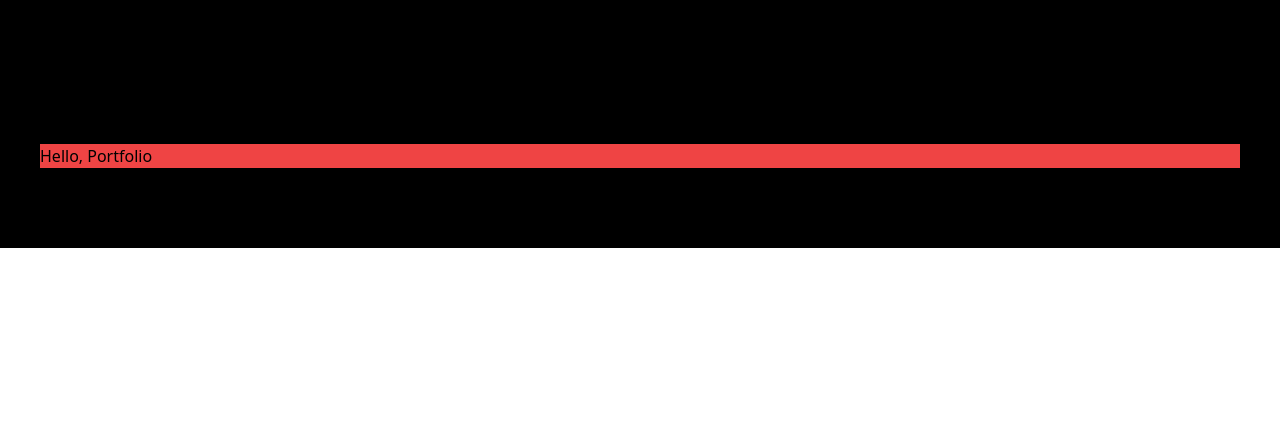
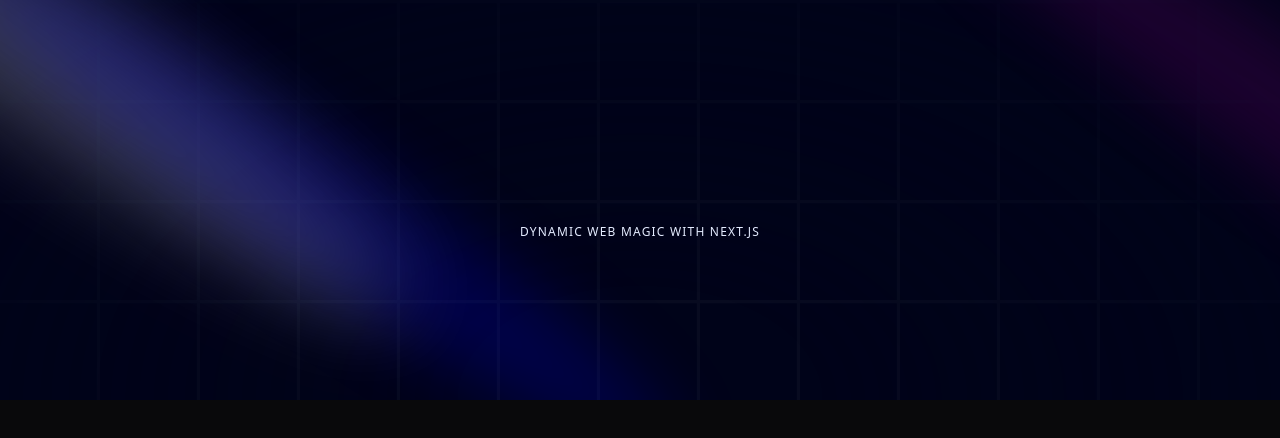
Before and after one commit to chatinunk97/chatinun-portfolio, a Next.js app: page / in a window 1280 px wide. Shown: the top 438 px of the page. Built offline with nearby package versions, Linux system fonts and the light colour scheme.

Commit message:
add spotlight fix hydration error

```diff
--- a/app/globals.css
+++ b/app/globals.css
@@ -1,3 +1,89 @@
 @tailwind base;
 @tailwind components;
 @tailwind utilities;
+
+@layer base {
+  :root {
+    --background: 0 0% 100%;
+    --foreground: 240 10% 3.9%;
+
+    --card: 0 0% 100%;
+    --card-foreground: 240 10% 3.9%;
+
+    --popover: 0 0% 100%;
+    --popover-foreground: 240 10% 3.9%;
+
+    --primary: 240 5.9% 10%;
+    --primary-foreground: 0 0% 98%;
+
+    --secondary: 240 4.8% 95.9%;
+    --secondary-foreground: 240 5.9% 10%;
+
+    --muted: 240 4.8% 95.9%;
+    --muted-foreground: 240 3.8% 46.1%;
+
+    --accent: 240 4.8% 95.9%;
+    --accent-foreground: 240 5.9% 10%;
+
+    --destructive: 0 84.2% 60.2%;
+    --destructive-foreground: 0 0% 98%;
+
+    --border: 240 5.9% 90%;
+    --input: 240 5.9% 90%;
+    --ring: 240 10% 3.9%;
+
+    --radius: 0.5rem;
+  }
+
+  .dark {
+    --background: 240 10% 3.9%;
+    --foreground: 0 0% 98%;
+
+    --card: 240 10% 3.9%;
+    --card-foreground: 0 0% 98%;
+
+    --popover: 240 10% 3.9%;
+    --popover-foreground: 0 0% 98%;
+
+    --primary: 0 0% 98%;
+    --primary-foreground: 240 5.9% 10%;
+
+    --secondary: 240 3.7% 15.9%;
+    --secondary-foreground: 0 0% 98%;
+
+    --muted: 240 3.7% 15.9%;
+    --muted-foreground: 240 5% 64.9%;
+
+    --accent: 240 3.7% 15.9%;
+    --accent-foreground: 0 0% 98%;
+
+    --destructive: 0 62.8% 30.6%;
+    --destructive-foreground: 0 0% 98%;
+
+    --border: 240 3.7% 15.9%;
+    --input: 240 3.7% 15.9%;
+    --ring: 240 4.9% 83.9%;
+  }
+}
+
+@layer base {
+  * {
+    @apply border-border !scroll-smooth;
+  }
+  body {
+    @apply bg-background text-foreground;
+  }
+  button {
+    @apply active:outline-none;
+  }
+}
+
+@layer utilities {
+  .heading {
+    @apply font-bold text-4xl md:text-5xl text-center;
+  }
+
+  .black-gradient {
+    background: linear-gradient(90deg, #161a31 0%, #06091f 100%);
+  }
+}
--- a/app/layout.tsx
+++ b/app/layout.tsx
@@ -1,6 +1,7 @@
 import type { Metadata } from "next";
 import { Geist, Geist_Mono } from "next/font/google";
 import "./globals.css";
+import { ThemeProvider } from "next-themes";
 
 const geistSans = Geist({
   variable: "--font-geist-sans",
@@ -23,11 +24,18 @@
   children: React.ReactNode;
 }>) {
   return (
-    <html lang="en">
+    <html lang="en" suppressHydrationWarning>
       <body
         className={`${geistSans.variable} ${geistMono.variable} antialiased`}
       >
-        {children}
+        <ThemeProvider
+          attribute="class"
+          defaultTheme="dark"
+          enableSystem
+          disableTransitionOnChange
+        >
+          {children}
+        </ThemeProvider>
       </body>
     </html>
   );
--- a/app/page.tsx
+++ b/app/page.tsx
@@ -5,11 +5,11 @@
   return (
     // This is the whole web
     <main
-      className="relative bg-black flex
+      className="relative bg-black-100 flex
     justify-center items-center flex-col overflow-hidden mx-auto sm:px-10 px-5"
     >
       {/* This is the actual body of the web */}
-      <div className="max-w-7xl w-full bg-black">
+      <div className="max-w-7xl w-full">
         <Hero />
       </div>
     </main>
--- a/components/Hero.tsx
+++ b/components/Hero.tsx
@@ -1,9 +1,30 @@
 import React from "react";
+import { Spotlight } from "./ui/spotlight";
 
 const Hero = () => {
   return (
     <div className="pb-20 pt-36">
-      <h1 className="bg-red-500">Hello, Portfolio</h1>
+      <div>
+        <Spotlight
+          className="top-40 -left-10 md:-lef5-32 md:-top-20 h-screen"
+          fill="white"
+        />
+        <Spotlight
+          className="top-10 left-full h-[80vh] w-[50vw]"
+          fill="purple"
+        />
+        <Spotlight className="top-38 left-80  h-[80vh] w-[50vw]" fill="blue" />
+      </div>
+      <div className="h-screen w-full dark:bg-black-100 bg-white  dark:bg-grid-white/[0.03] bg-grid-black/[0.2]  flex items-center justify-center absolute top-0 left-0">
+        <div className="absolute pointer-events-none inset-0 flex items-center justify-center dark:bg-black-100 bg-white [mask-image:radial-gradient(ellipse_at_center,transparent_20%,black)]" />
+      </div>
+      <div className="flex justify-center relative my-20 z-10">
+        <div className="max-w-[89vw] md:max-w-2xl lg:max-w-[60w] flex flex-col items-center justify-center">
+          <h2 className="uppercase tracking-widest text-xs text-center text-blue-100 max-w-80">
+            Dynamic Web Magic with Next.js
+          </h2>
+        </div>
+      </div>
     </div>
   );
 };
--- /dev/null
+++ b/components/theme-provider.tsx
@@ -0,0 +1,11 @@
+"use client";
+
+import * as React from "react";
+import { ThemeProvider as NextThemesProvider } from "next-themes";
+
+export function ThemeProvider({
+  children,
+  ...props
+}: React.ComponentProps<typeof NextThemesProvider>) {
+  return <NextThemesProvider {...props}>{children}</NextThemesProvider>;
+}
--- a/package.json
+++ b/package.json
@@ -12,8 +12,10 @@
     "class-variance-authority": "^0.7.1",
     "clsx": "^2.1.1",
     "lucide-react": "^0.475.0",
+    "mini-svg-data-uri": "^1.4.4",
     "motion": "^12.4.7",
     "next": "15.1.7",
+    "next-themes": "^0.4.4",
     "react": "^19.0.0",
     "react-dom": "^19.0.0",
     "tailwind-merge": "^3.0.1",
--- a/tailwind.config.ts
+++ b/tailwind.config.ts
@@ -1,25 +1,193 @@
 import type { Config } from "tailwindcss";
+
+const svgToDataUri = require("mini-svg-data-uri");
+
+const colors = require("tailwindcss/colors");
 const {
   default: flattenColorPalette,
 } = require("tailwindcss/lib/util/flattenColorPalette");
-export default {
+
+const config = {
+  darkMode: ["class"],
   content: [
-    "./pages/**/*.{js,ts,jsx,tsx,mdx}",
-    "./components/**/*.{js,ts,jsx,tsx,mdx}",
-    "./app/**/*.{js,ts,jsx,tsx,mdx}",
+    "./pages/**/*.{ts,tsx}",
+    "./components/**/*.{ts,tsx}",
+    "./app/**/*.{ts,tsx}",
+    "./src/**/*.{ts,tsx}",
+    "./data/**/*.{ts,tsx}",
   ],
-  darkMode: "class",
+  prefix: "",
   theme: {
+    container: {
+      center: true,
+      padding: "2rem",
+      screens: {
+        "2xl": "1400px",
+      },
+    },
     extend: {
       colors: {
         black: {
           DEFAULT: "#000",
           100: "#000319",
+          200: "rgba(17, 25, 40, 0.75)",
+          300: "rgba(255, 255, 255, 0.125)",
         },
+        white: {
+          DEFAULT: "#FFF",
+          100: "#BEC1DD",
+          200: "#C1C2D3",
+        },
+        blue: {
+          "100": "#E4ECFF",
+        },
+        purple: "#CBACF9",
+        border: "hsl(var(--border))",
+        input: "hsl(var(--input))",
+        ring: "hsl(var(--ring))",
+        background: "hsl(var(--background))",
+        foreground: "hsl(var(--foreground))",
+        primary: {
+          DEFAULT: "hsl(var(--primary))",
+          foreground: "hsl(var(--primary-foreground))",
+        },
+        secondary: {
+          DEFAULT: "hsl(var(--secondary))",
+          foreground: "hsl(var(--secondary-foreground))",
+        },
+        destructive: {
+          DEFAULT: "hsl(var(--destructive))",
+          foreground: "hsl(var(--destructive-foreground))",
+        },
+        muted: {
+          DEFAULT: "hsl(var(--muted))",
+          foreground: "hsl(var(--muted-foreground))",
+        },
+        accent: {
+          DEFAULT: "hsl(var(--accent))",
+          foreground: "hsl(var(--accent-foreground))",
+        },
+        popover: {
+          DEFAULT: "hsl(var(--popover))",
+          foreground: "hsl(var(--popover-foreground))",
+        },
+        card: {
+          DEFAULT: "hsl(var(--card))",
+          foreground: "hsl(var(--card-foreground))",
+        },
+      },
+      borderRadius: {
+        lg: "var(--radius)",
+        md: "calc(var(--radius) - 2px)",
+        sm: "calc(var(--radius) - 4px)",
+      },
+      keyframes: {
+        "accordion-down": {
+          from: { height: "0" },
+          to: { height: "var(--radix-accordion-content-height)" },
+        },
+        "accordion-up": {
+          from: { height: "var(--radix-accordion-content-height)" },
+          to: { height: "0" },
+        },
+        spotlight: {
+          "0%": {
+            opacity: "0",
+            transform: "translate(-72%, -62%) scale(0.5)",
+          },
+          "100%": {
+            opacity: "1",
+            transform: "translate(-50%,-40%) scale(1)",
+          },
+        },
+        shimmer: {
+          from: {
+            backgroundPosition: "0 0",
+          },
+          to: {
+            backgroundPosition: "-200% 0",
+          },
+        },
+        moveHorizontal: {
+          "0%": {
+            transform: "translateX(-50%) translateY(-10%)",
+          },
+          "50%": {
+            transform: "translateX(50%) translateY(10%)",
+          },
+          "100%": {
+            transform: "translateX(-50%) translateY(-10%)",
+          },
+        },
+        moveInCircle: {
+          "0%": {
+            transform: "rotate(0deg)",
+          },
+          "50%": {
+            transform: "rotate(180deg)",
+          },
+          "100%": {
+            transform: "rotate(360deg)",
+          },
+        },
+        moveVertical: {
+          "0%": {
+            transform: "translateY(-50%)",
+          },
+          "50%": {
+            transform: "translateY(50%)",
+          },
+          "100%": {
+            transform: "translateY(-50%)",
+          },
+        },
+        scroll: {
+          to: {
+            transform: "translate(calc(-50% - 0.5rem))",
+          },
+        },
+      },
+      animation: {
+        "accordion-down": "accordion-down 0.2s ease-out",
+        "accordion-up": "accordion-up 0.2s ease-out",
+        spotlight: "spotlight 2s ease .75s 1 forwards",
+        shimmer: "shimmer 2s linear infinite",
+        first: "moveVertical 30s ease infinite",
+        second: "moveInCircle 20s reverse infinite",
+        third: "moveInCircle 40s linear infinite",
+        fourth: "moveHorizontal 40s ease infinite",
+        fifth: "moveInCircle 20s ease infinite",
+        scroll:
+          "scroll var(--animation-duration, 40s) var(--animation-direction, forwards) linear infinite",
       },
     },
   },
-  plugins: [addVariablesForColors],
+  plugins: [
+    require("tailwindcss-animate"),
+    addVariablesForColors,
+    function ({ matchUtilities, theme }: any) {
+      matchUtilities(
+        {
+          "bg-grid": (value: any) => ({
+            backgroundImage: `url("${svgToDataUri(
+              `<svg xmlns="http://www.w3.org/2000/svg" viewBox="0 0 32 32" width="100" height="100" fill="none" stroke="${value}"><path d="M0 .5H31.5V32"/></svg>`
+            )}")`,
+          }),
+          "bg-grid-small": (value: any) => ({
+            backgroundImage: `url("${svgToDataUri(
+              `<svg xmlns="http://www.w3.org/2000/svg" viewBox="0 0 32 32" width="8" height="8" fill="none" stroke="${value}"><path d="M0 .5H31.5V32"/></svg>`
+            )}")`,
+          }),
+          "bg-dot": (value: any) => ({
+            backgroundImage: `url("${svgToDataUri(
+              `<svg xmlns="http://www.w3.org/2000/svg" viewBox="0 0 32 32" width="16" height="16" fill="none"><circle fill="${value}" id="pattern-circle" cx="10" cy="10" r="1.6257413380501518"></circle></svg>`
+            )}")`,
+          }),
+        },
+        { values: flattenColorPalette(theme("backgroundColor")), type: "color" }
+      );
+    },
+  ],
 } satisfies Config;
 
 function addVariablesForColors({ addBase, theme }: any) {
@@ -32,3 +200,5 @@
     ":root": newVars,
   });
 }
+
+export default config;
```
Also changed, not shown: 1 other file (tests, documents, lock files or other folders).
